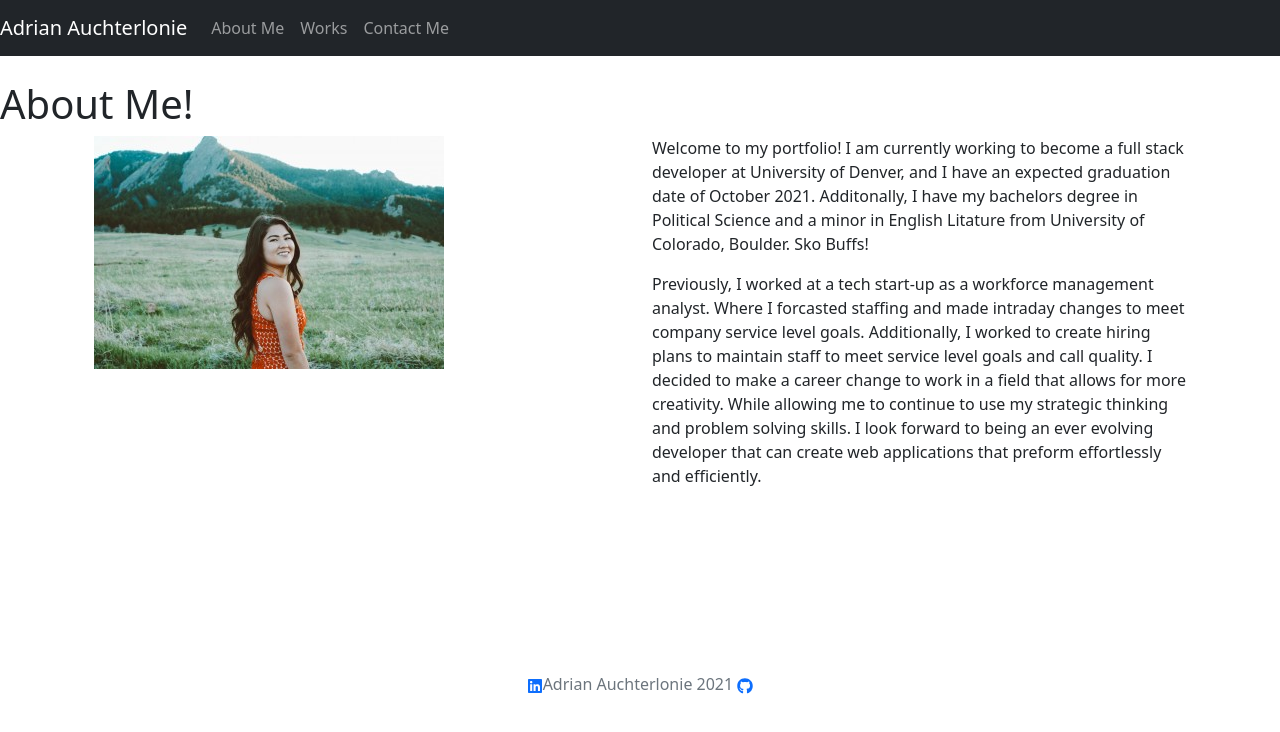
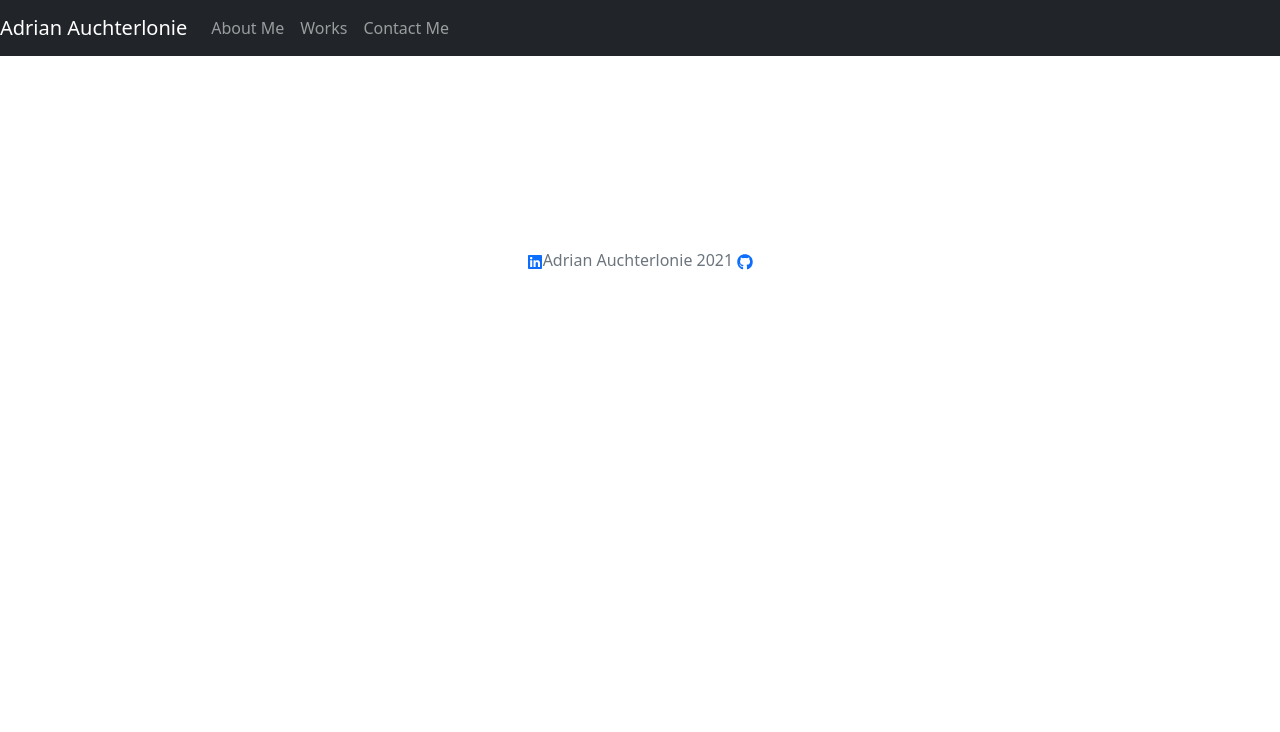
Before and after one commit to adrianauch/React-Portfolio, a React (Create React App) app in the folder client/: page / in a window 1280 px wide. Shown: the top 732 px of the page. Built offline with nearby package versions, Linux system fonts and the light colour scheme.

Commit message:
trying to get routes to work

```diff
--- a/client/src/components/Navbar/Navbar.js
+++ b/client/src/components/Navbar/Navbar.js
@@ -37,13 +37,13 @@ class BootstrapNavbar extends React.Component {
               </Navbar>
               <br />
               <Switch>
-                <Route exact path="/">
+                <Route path="/React-Portfolio">
                   <AboutMe />
                 </Route>
-                <Route path="/works">
+                <Route  path="/React-Portfolio/works">
                   <Work />
                 </Route>
-                <Route path="/contactme">
+                <Route path="React-Portfolio/contactme">
                   <Contact />
                 </Route>
               </Switch>
```
